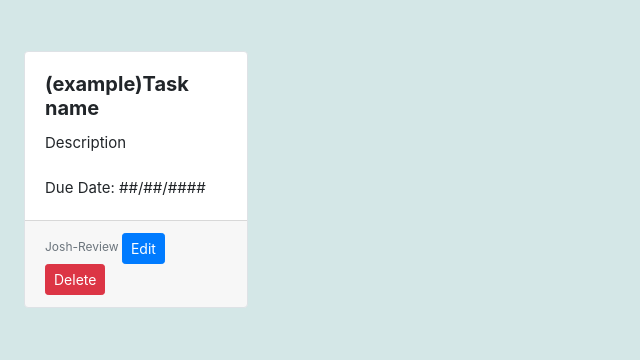
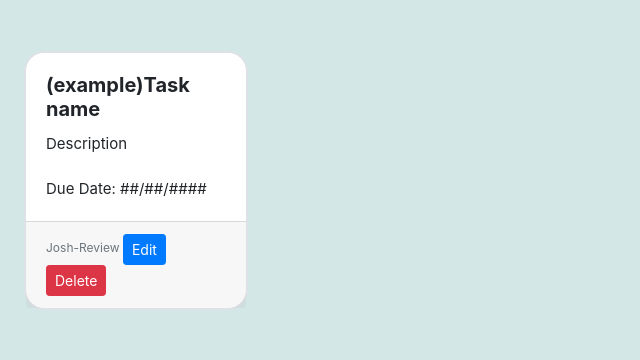
Before and after one commit to Vinoworkspace/finalproject2, a plain HTML site: page index.html in a window 1280 px wide. Shown: the part 158-518 px from the top of the page, 0-640 px from the left. Drawn offline with nearby package versions, Linux system fonts and the light colour scheme.

Commit message:
Update style.css
added border radius 20px

```diff
--- a/style.css
+++ b/style.css
@@ -37,6 +37,13 @@ ul#taskList li {
     display: inline-block;
     margin-right: 10px;
     padding: 0px;
+    border-radius: 20px;
+}
+
+.border {
+    border: 2px solid #dee2e6!important;
+    border-radius: 20px;
+
 }
 
 /* .btncolor1 { */
```
